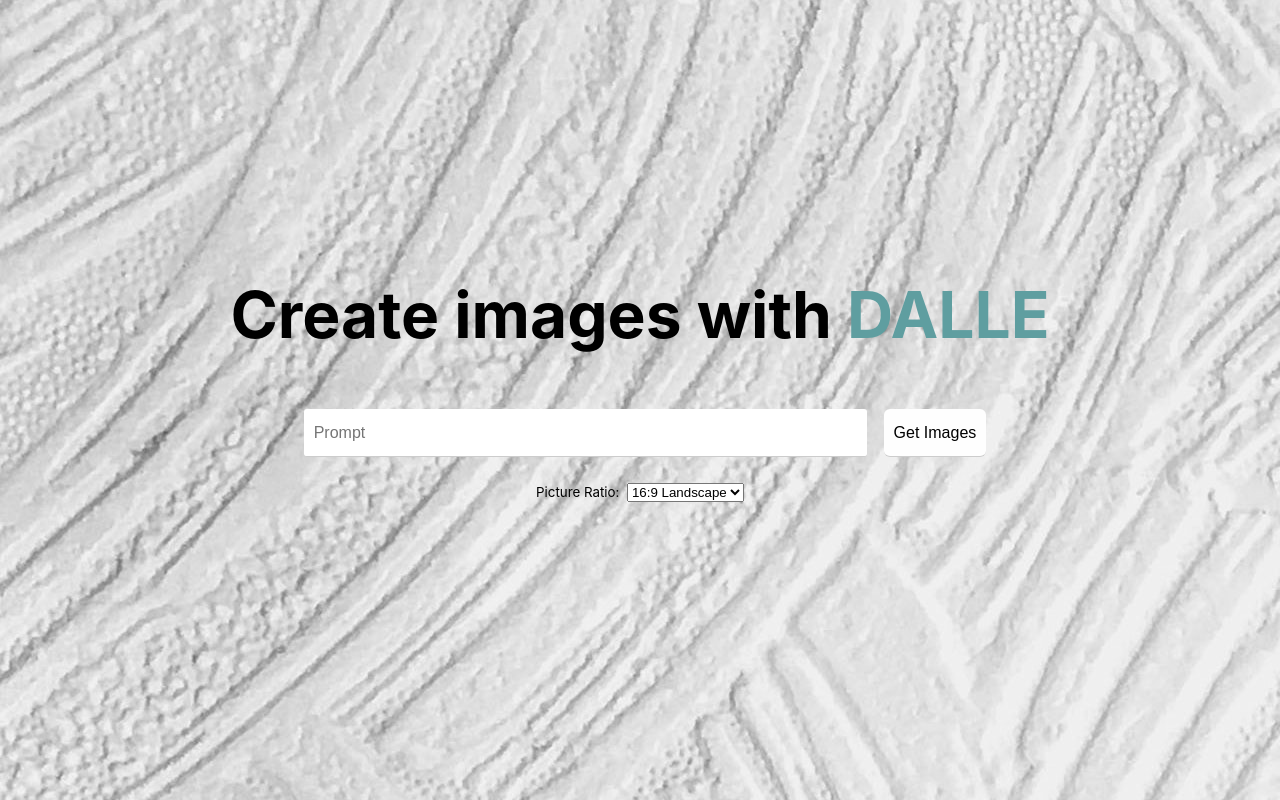
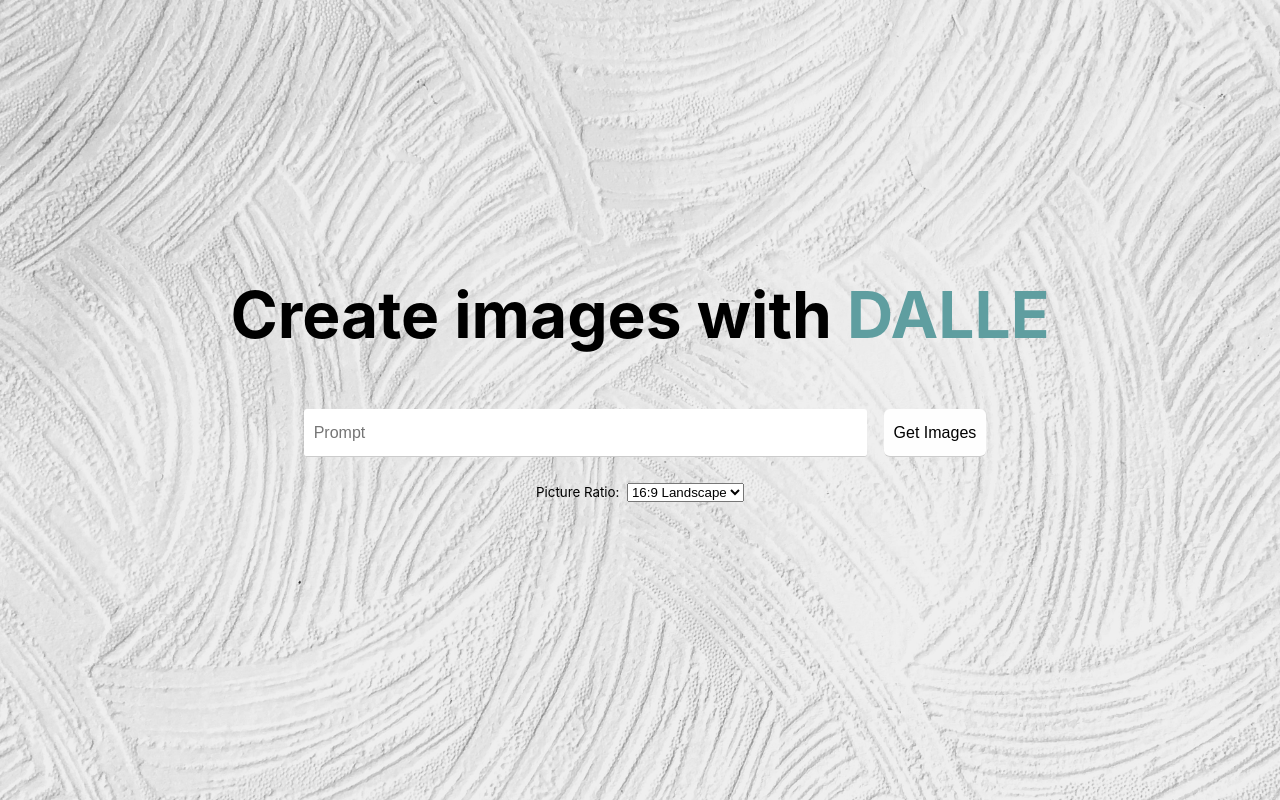
Before and after one commit to nogibjj/IDS721-TeamProj, a Next.js app in the folder gpt-dalle/: page / in a window 1280 px wide. Built offline with nearby package versions, Linux system fonts and the light colour scheme.

Commit message:
Solved background image problem

```diff
--- a/gpt-dalle/styles/Home.module.css
+++ b/gpt-dalle/styles/Home.module.css
@@ -2,7 +2,7 @@
   padding: 0 2rem;
   background-image: url("../public/background.jpg");
   background-repeat: no-repeat;
-  /* background-size: cover; */
+  background-size: 100% 100%;
 }
 
 .main {
```
